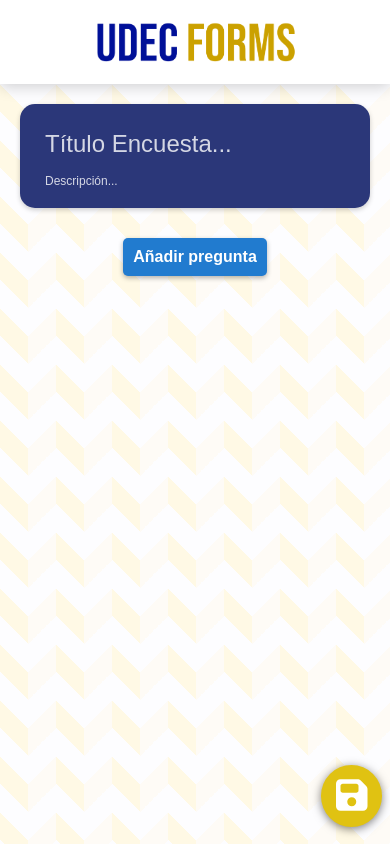
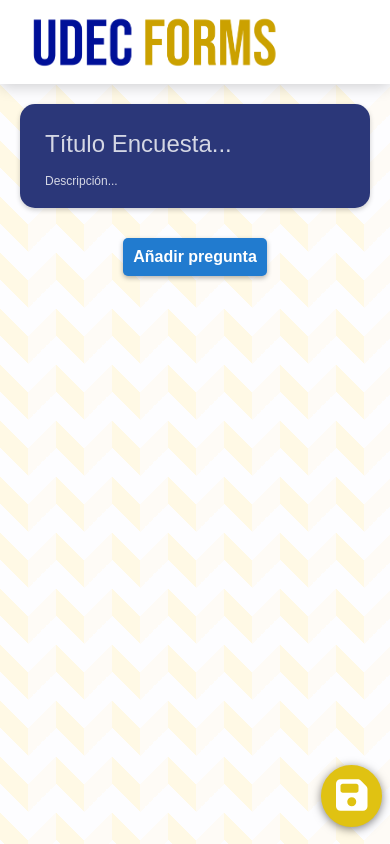
Before and after one commit to nicolasaraya/is2-client, a React (Create React App) app: page /#/ in a window 390 px wide. Built offline with nearby package versions, Linux system fonts and the light colour scheme.

Commit message:
responsive buttons on create form

```diff
--- a/src/index.css
+++ b/src/index.css
@@ -35,19 +35,15 @@
   z-index: 20;
   background-color: white;
   position: absolute;
-  justify-content: center;
 }
 
 .logo-container{
-  object-fit: scale-down;
-  padding: 20px;
-  max-width: 50vh;
+  padding: 15px;
 }
 
 .logo-img{
-  width: 100%;
   height: 100%;
-  cursor: pointer;
+  object-fit: contain;
 }
 
 .background-pattern{
@@ -122,6 +118,12 @@
   font-weight: 600;
   cursor: pointer;
   box-shadow: 0 2px 5px rgba(0, 0, 0, .3);
+  transition: all .2s ease;
+}
+
+.new-form__add-pregunta-btn:hover{
+  transform: scale(1.08);
+  background-color: rgb(22, 75, 126);
 }
 
 .new-pregunta__container{
@@ -237,18 +239,23 @@
 }
 
 .new-pregunta__add-alter-btn{
-  padding: 0px;
   margin: 5px 50%;
   border: none;
-  font-size: 22px;
+  font-size: 18px;
   font-weight: 700;
   border-radius: 50%;
-  width: 24px;
-  height: 24px;
+  width: 20px;
+  height: 20px;
   background-color: white;
   text-align: center;
+  vertical-align: middle;
   color: #333;
   cursor: pointer;
+  transition: all .2s ease;
+}
+
+.new-pregunta__add-alter-btn:hover{
+  transform: scale(1.2);
 }
 
 .new-pregunta__delete-btn{
@@ -259,6 +266,11 @@
   background-color: transparent;
   color: #333;
   cursor: pointer;
+  transition: all .2s ease;
+}
+
+.new-pregunta__delete-btn:hover{
+  transform: scale(1.2);
 }
 
 .new-alter__header{
@@ -280,8 +292,12 @@
   background-color: transparent;
   color: white;
   cursor: pointer;
+  transition: all .2s ease;
 }
 
+.new-alter__delete-btn:hover{
+  transform: scale(1.2);
+}
 
 
 .send-btn{
@@ -298,6 +314,12 @@
   font-size: 36px;
   box-shadow: 0 2px 10px rgba(0, 0, 0, .5);
   cursor: pointer;
+  transition: all .2s ease;
+}
+
+.send-btn:hover{
+  transform: scale(1.1);
+  background-color: rgb(207, 178, 13);
 }
 
 
```
